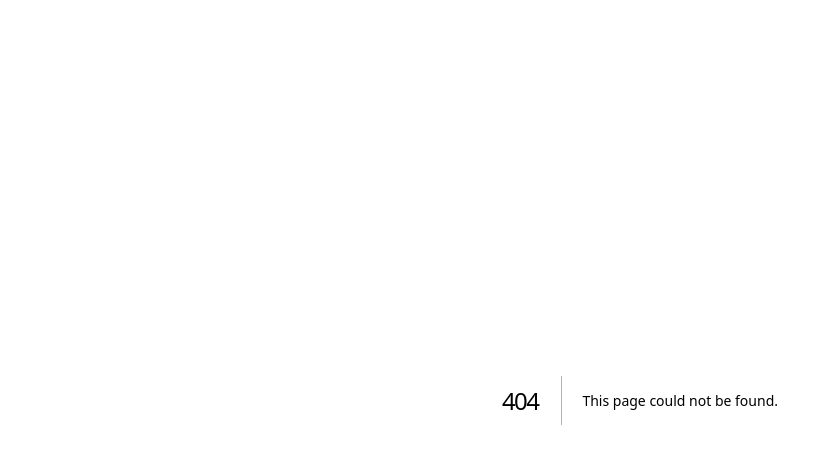
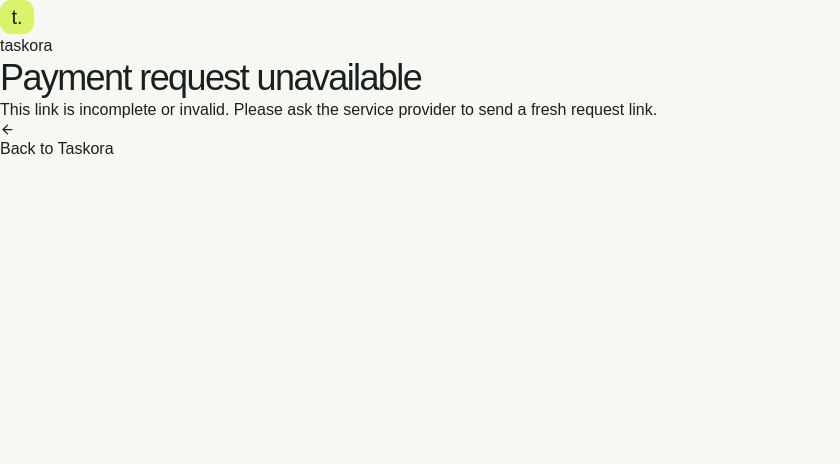
Before and after one commit to R-byte028/taskora-, a Next.js app: page /pay in a window 1280 px wide. Before the commit this address had no page. Shown: the top 464 px of the page, without its empty margins (0-840 px from the left). Built offline with nearby package versions, Linux system fonts and the light colour scheme.

Commit message:
feat: add shareable client payment request page

```diff
--- /dev/null
+++ b/app/pay/page.tsx
@@ -0,0 +1,12 @@
+"use client";
+import {useEffect,useState} from "react";
+import {ArrowLeft,CheckCircle2,Clock3,LockKeyhole,Sparkles} from "lucide-react";
+
+type RequestData={client:string;title:string;amount:number;note:string;ref:string};
+const money=(n:number)=>new Intl.NumberFormat("en-NG",{style:"currency",currency:"NGN",maximumFractionDigits:0}).format(n);
+export default function PaymentRequestPage(){
+ const [data,setData]=useState<RequestData|null>(null);
+ useEffect(()=>{const q=new URLSearchParams(window.location.search);const amount=Number(q.get("amount"));if(q.get("client")&&q.get("title")&&Number.isFinite(amount)&&amount>0){setData({client:q.get("client")||"",title:q.get("title")||"",amount,note:q.get("note")||"Work completed as agreed.",ref:q.get("ref")||"TASKORA-REQUEST"});}},[]);
+ if(!data)return <main className="client-page"><div className="client-card"><div className="client-brand"><span className="mark">t.</span> taskora</div><h1>Payment request unavailable</h1><p>This link is incomplete or invalid. Please ask the service provider to send a fresh request link.</p><a className="back-link" href="/"><ArrowLeft size={15}/> Back to Taskora</a></div></main>;
+ return <main className="client-page"><div className="client-card"><div className="client-brand"><span className="mark">t.</span> taskora</div><div className="request-badge"><Clock3 size={14}/> PAYMENT REQUEST</div><p className="client-greeting">Hello {data.client},</p><h1>You have a payment request.</h1><p className="client-intro">Here are the details submitted by your service provider.</p><div className="request-amount"><span>AMOUNT REQUESTED</span><strong>{money(data.amount)}</strong><small>NGN · Nigerian naira</small></div><div className="request-details"><div><span>Service / job</span><strong>{data.title}</strong></div><div><span>Request reference</span><strong>{data.ref}</strong></div><div><span>Work summary</span><strong>{data.note}</strong></div></div><div className="client-notice"><LockKeyhole size={17}/><p><strong>Payment is not enabled yet.</strong><br/>This is a Taskora demonstration request. No payment can be made from this page, and no funds will be collected.</p></div><button className="client-disabled" disabled><CheckCircle2 size={16}/> Payment options coming soon</button><p className="client-footer"><Sparkles size={13}/> Prepared with Taskora · Work done. Payments moving.</p></div></main>;
+}
```
